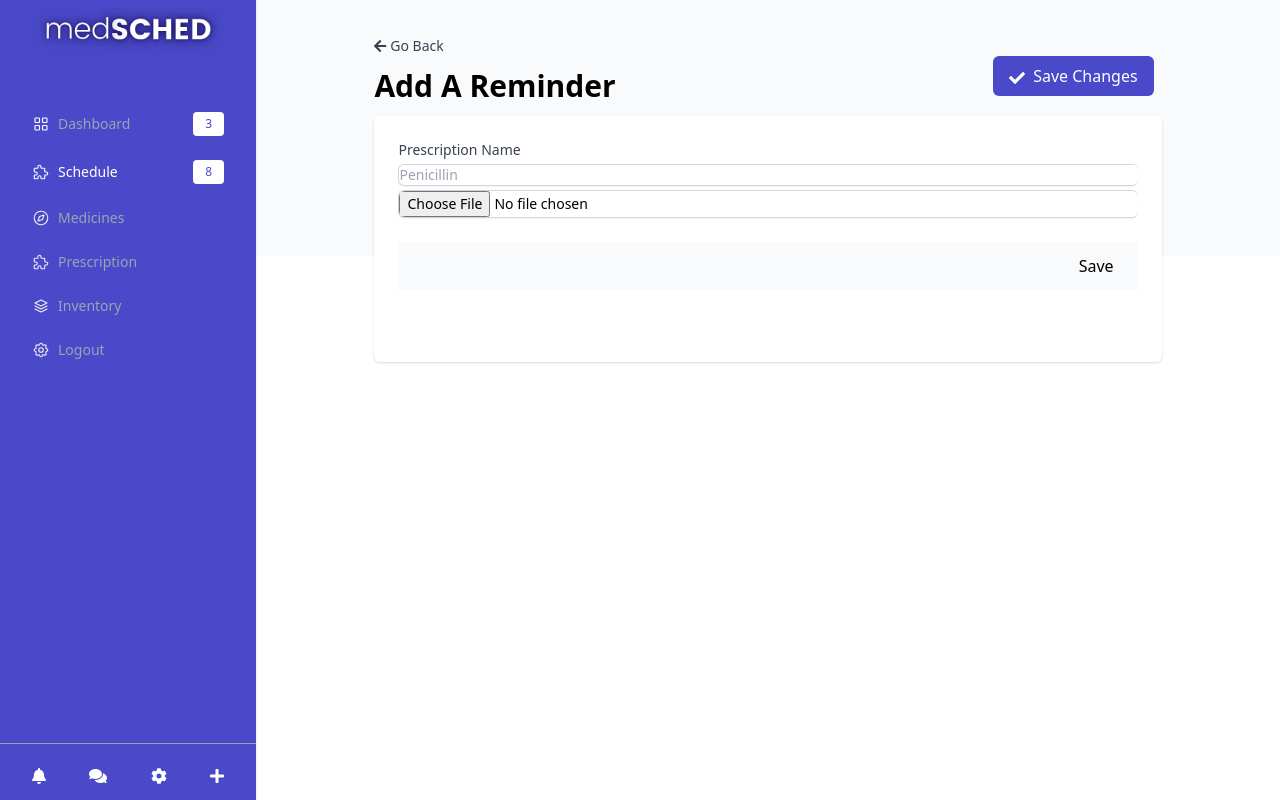
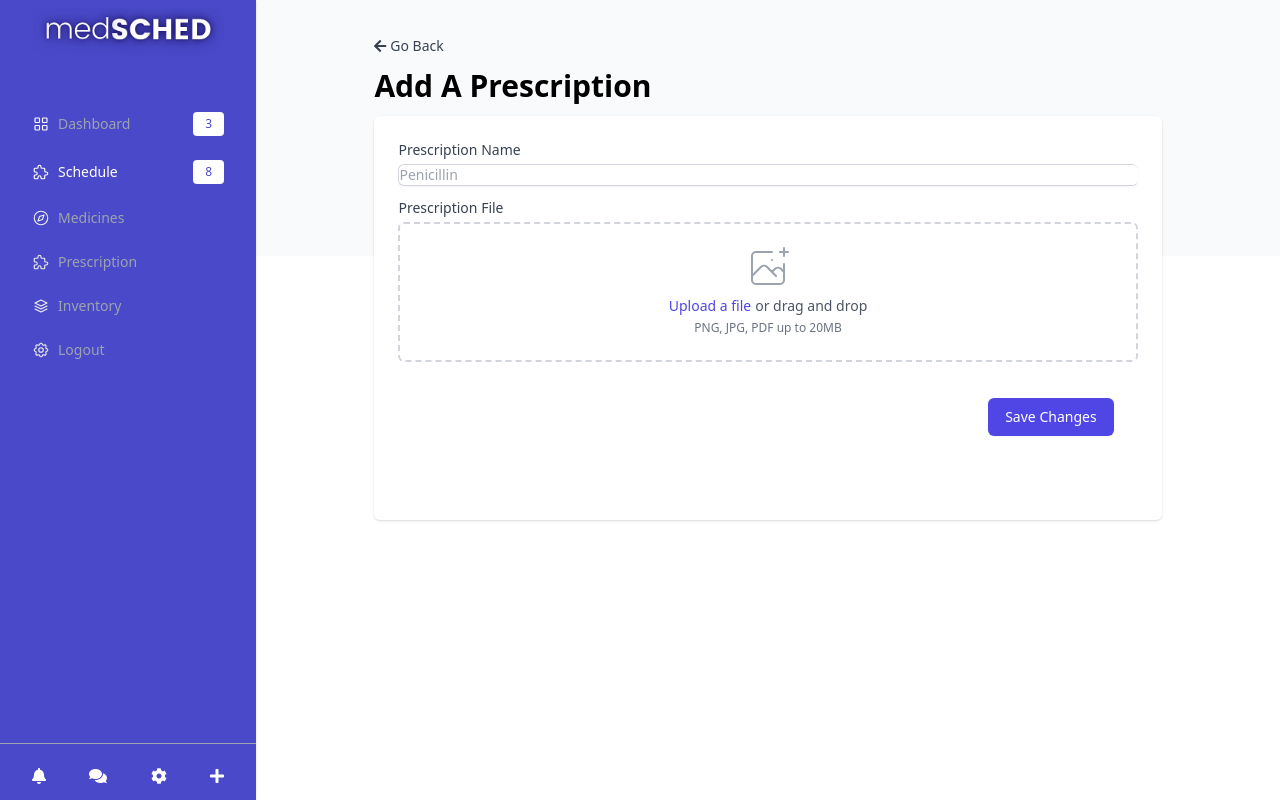
Before and after one commit to BVNCodeTech/medsched, a Flask app: page /prescription/add in a window 1280 px wide. Run offline with Flask 2, Linux system fonts and the light colour scheme; style sheets or scripts are compiled from the project's sources; some libraries are stand-ins or nearby versions.

Commit message:
Styled prescription add page

```diff
--- a/templates/app/add-prescription.html
+++ b/templates/app/add-prescription.html
@@ -193,12 +193,7 @@
               </p>
             </button>
             <div class="flex">
-              <p class="text-3xl font-semibold my-3 dark:text-white">Add A Reminder</p>
-              <div class="flex-grow"></div>
-              <button type="submit" class="self-start mx-2 p-2 flex invisible md:visible bg-primary-blue-light rounded-md text-white">
-                <i class="fas fa-check mt-1.5 ml-2 mr-2"></i>
-                <p class="mr-2">Save Changes</p>
-              </button>
+              <p class="text-3xl font-semibold my-3 dark:text-white">Add A Prescription</p>
             </div>
             <!-- Form start  -->
             <form action="/prescription/submit" method="post" enctype = "multipart/form-data">
@@ -211,16 +206,37 @@
                     <div class="mt-1 w-full flex rounded-md shadow-sm rounded-l-md border border-r-0 border-gray-300">
                       <input type="text" name="prescription-name" id="prescription-name" class="focus:ring-indigo-500 focus:border-indigo-500 flex-1 block w-full rounded-md sm:text-sm " placeholder="Penicillin">
                     </div>
-                    <div class="mt-1 w-full flex rounded-md shadow-sm rounded-l-md border border-r-0 border-gray-300">
-                      <input type="file" name="file" id="file" class="focus:ring-indigo-500 focus:border-indigo-500 flex-1 block w-full rounded-md sm:text-sm " placeholder="Penicillin">
+
+                    <div class="mt-3">
+                      <label class="block text-sm font-medium text-gray-700">
+                        Prescription File
+                      </label>
+                      <div class="mt-1 flex justify-center px-6 pt-5 pb-6 border-2 border-gray-300 border-dashed rounded-md">
+                        <div class="space-y-1 text-center">
+                          <svg class="mx-auto h-12 w-12 text-gray-400" stroke="currentColor" fill="none" viewBox="0 0 48 48" aria-hidden="true">
+                            <path d="M28 8H12a4 4 0 00-4 4v20m32-12v8m0 0v8a4 4 0 01-4 4H12a4 4 0 01-4-4v-4m32-4l-3.172-3.172a4 4 0 00-5.656 0L28 28M8 32l9.172-9.172a4 4 0 015.656 0L28 28m0 0l4 4m4-24h8m-4-4v8m-12 4h.02" stroke-width="2" stroke-linecap="round" stroke-linejoin="round" />
+                          </svg>
+                          <div class="flex text-sm text-gray-600">
+                            <label for="file-upload" class="relative cursor-pointer bg-white rounded-md font-medium text-indigo-600 hover:text-indigo-500 focus-within:outline-none focus-within:ring-2 focus-within:ring-offset-2 focus-within:ring-indigo-500">
+                              <span>Upload a file</span>
+                              <input id="file-upload" name="file-upload" type="file" class="sr-only">
+                            </label>
+                            <p class="pl-1">or drag and drop</p>
+                          </div>
+                          <p class="text-xs text-gray-500">
+                            PNG, JPG, PDF up to 20MB
+                          </p>
+                        </div>
+                      </div>
                     </div>
+
                   </div>
-                <div class="px-4 py-3 bg-gray-50 text-right sm:px-6">
-                  <button type="submit" >
-<!--                    class="inline-flex md:invisible justify-center py-2 px-4 border border-transparent shadow-sm text-sm font-medium rounded-md text-white bg-indigo-600 hover:bg-indigo-700 focus:outline-none focus:ring-2 focus:ring-offset-2 focus:ring-indigo-500"-->
-                  Save
-                  </button>
-                </div>
+                  <div class="px-4 py-3  text-right sm:px-6">
+                    <button type="submit" class="inline-flex justify-center py-2 px-4 border border-transparent shadow-sm text-sm font-medium rounded-md text-white bg-indigo-600 hover:bg-indigo-700 focus:outline-none focus:ring-2 focus:ring-offset-2 focus:ring-indigo-500"
+                    >
+                    Save Changes
+                    </button>
+                  </div>
               </div>
               <br><br>
             </form>
```
